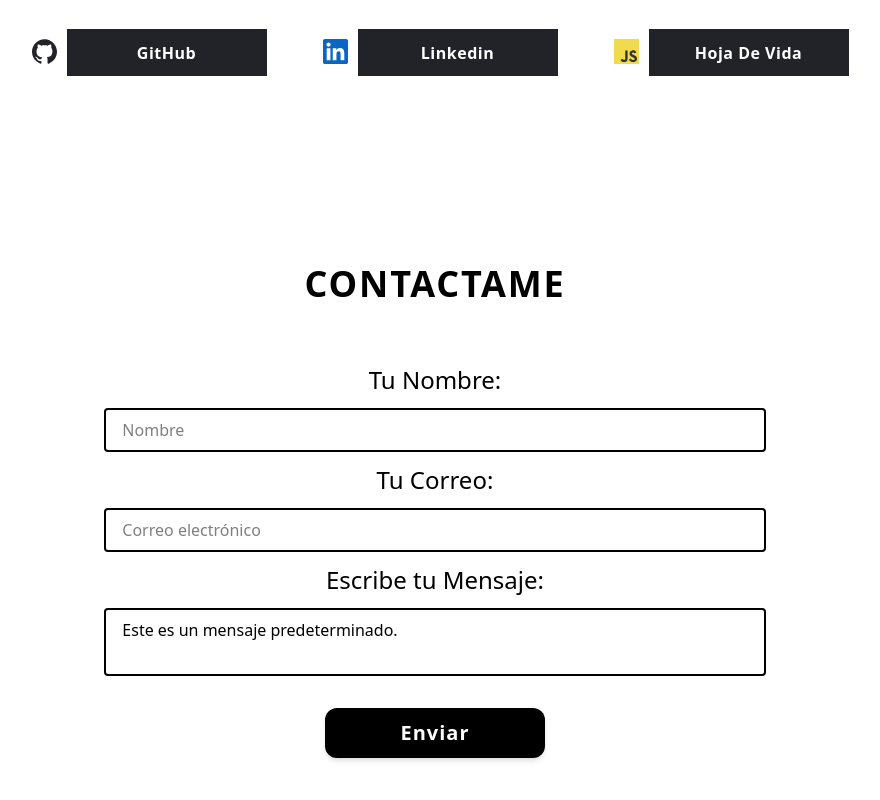
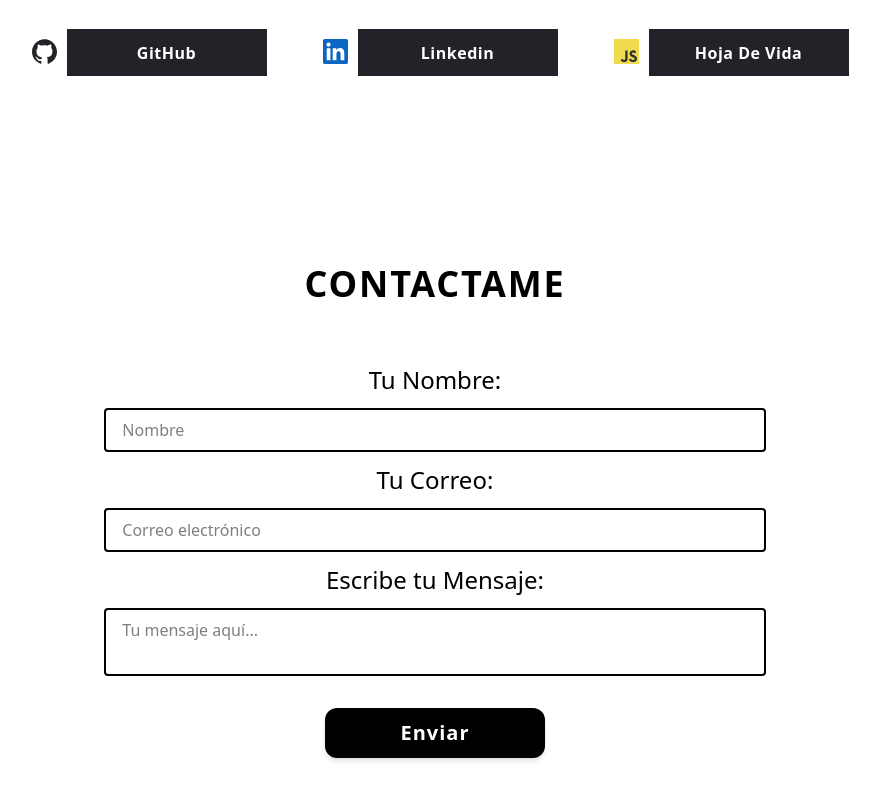
Before and after one commit to AndresG2412/Portfolio2025, a React (Vite) app: page / in a window 1280 px wide. Shown: the part 2618-3418 px from the top of the page, without its empty margins (205-1085 px from the left). Built offline with nearby package versions, Linux system fonts and the light colour scheme.

Commit message:
coreccion error envio correo

```diff
--- a/src/Components/FormContact.jsx
+++ b/src/Components/FormContact.jsx
@@ -5,12 +5,11 @@ import Swal from 'sweetalert2';
 export default function FormContact() {
   const [name, setName] = useState('');
   const [email, setEmail] = useState('');
-  const [message, setMessage] = useState('Este es un mensaje predeterminado.'); // ya que no es editable
+  const [message, setMessage] = useState('');
 
   const handleSubmit = (e) => {
     e.preventDefault();
 
-    // Validación de campos vacíos
     if (!name.trim() || !email.trim() || !message.trim()) {
       Swal.fire({
         icon: 'error',
@@ -22,12 +21,12 @@ export default function FormContact() {
     }
 
     const templateParams = {
-      from_name: name,
-      from_email: email,
+      name: name,
+      email: email,
       message: message,
     };
 
-    emailjs.send('service_0fkq5ot', 'template_9v4pv47', templateParams, 'nctrpObNBSEbwL1cc')
+    emailjs.send('service_0035deh', 'template_r0as79w', templateParams, 'nctrpObNBSEbwL1cc')
       .then((response) => {
         console.log('SUCCESS!', response.status, response.text);
         Swal.fire({
@@ -40,7 +39,7 @@ export default function FormContact() {
 
         setName('');
         setEmail('');
-            setMessage('Este es un mensaje predeterminado.');
+        setMessage('');
       })
       .catch((err) => {
         console.error('FAILED...', err);
@@ -56,7 +55,7 @@ export default function FormContact() {
 
   return (
     <form onSubmit={handleSubmit} className='flex flex-col md:px-24 px-6'>
-        <label className='text-center text-2xl py-3'>Tu Nombre: </label>
+      <label className='text-center text-2xl py-3'>Tu Nombre:</label>
       <input
         type="text"
         placeholder="Nombre"
@@ -65,7 +64,7 @@ export default function FormContact() {
         className='border-2 dark:border-white border-black rounded px-4 py-2'
       />
 
-        <label className='text-center text-2xl py-3'>Tu Correo: </label>
+      <label className='text-center text-2xl py-3'>Tu Correo:</label>
       <input
         type="email"
         placeholder="Correo electrónico"
@@ -74,11 +73,12 @@ export default function FormContact() {
         className='border-2 dark:border-white border-black rounded px-4 py-2'
       />
 
-        <label htmlFor="" className='text-center text-2xl py-3'>Escribe tu Mensaje: </label>
+      <label className='text-center text-2xl py-3'>Escribe tu Mensaje:</label>
       <textarea
-            readOnly
+        placeholder="Tu mensaje aquí..."
         value={message}
-            className='border-2 dark:border-white border-black rounded px-4 py-2 resize-none' // desactiva el resize
+        onChange={(e) => setMessage(e.target.value)}
+        className='border-2 dark:border-white border-black rounded px-4 py-2 resize-none'
       />
 
       <button
```
Lines whose indentation alone changed are shown as unchanged.
